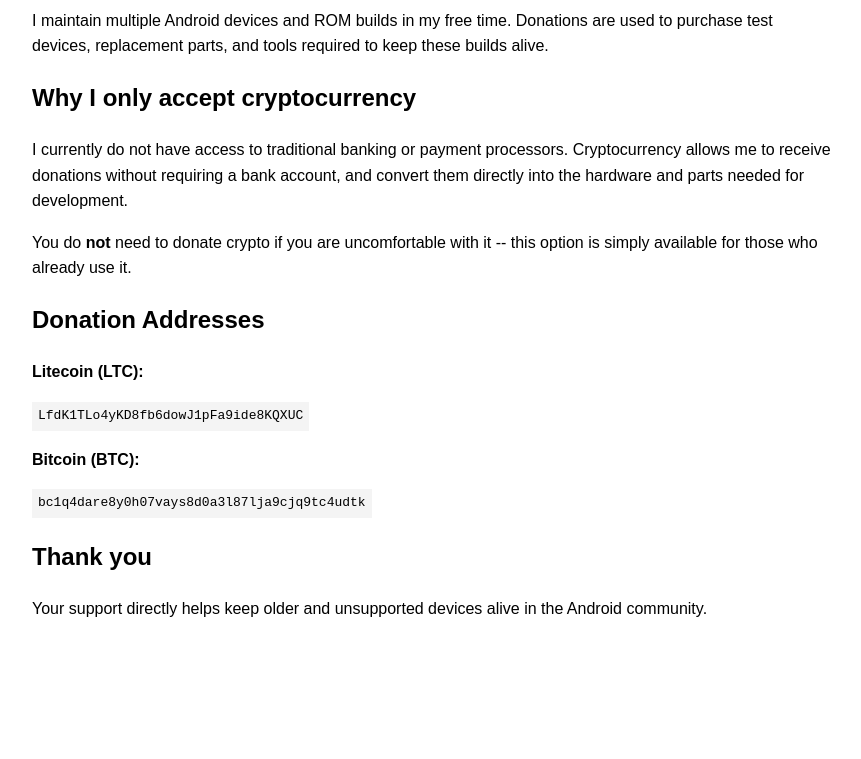
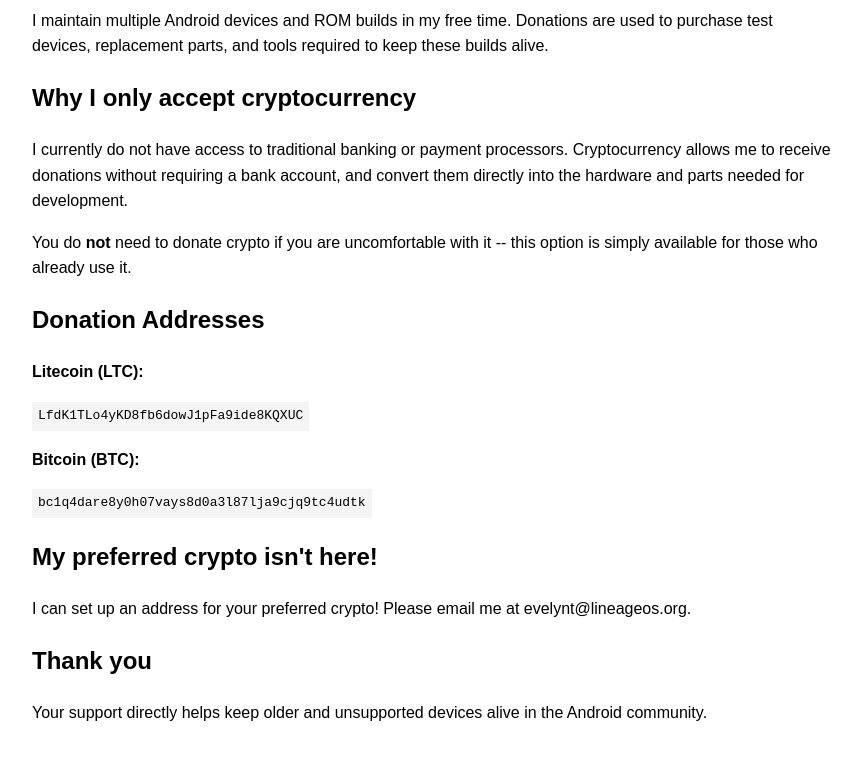
Before and after one commit to Lost-Entrepreneur439/Lost-Entrepreneur439.github.io, a plain HTML site: page index.html in a window 1280 px wide. Shown: the part 105-864 px from the top of the page, without its empty margins (208-1069 px from the left). Before the commit the page ends 800 px from the top, so only its background shows below. Drawn offline with Linux system fonts and the light colour scheme.

Commit message:
Update index.html

```diff
--- a/index.html
+++ b/index.html
@@ -47,6 +47,11 @@
 <p><strong>Bitcoin (BTC):</strong></p>
 <code>bc1q4dare8y0h07vays8d0a3l87lja9cjq9tc4udtk</code>
 
+<h2>My preferred crypto isn't here!</h2>
+<p>
+I can set up an address for your preferred crypto! Please email me at evelynt@lineageos.org.
+</p>
+
 <h2>Thank you</h2>
 
 <p>
```
